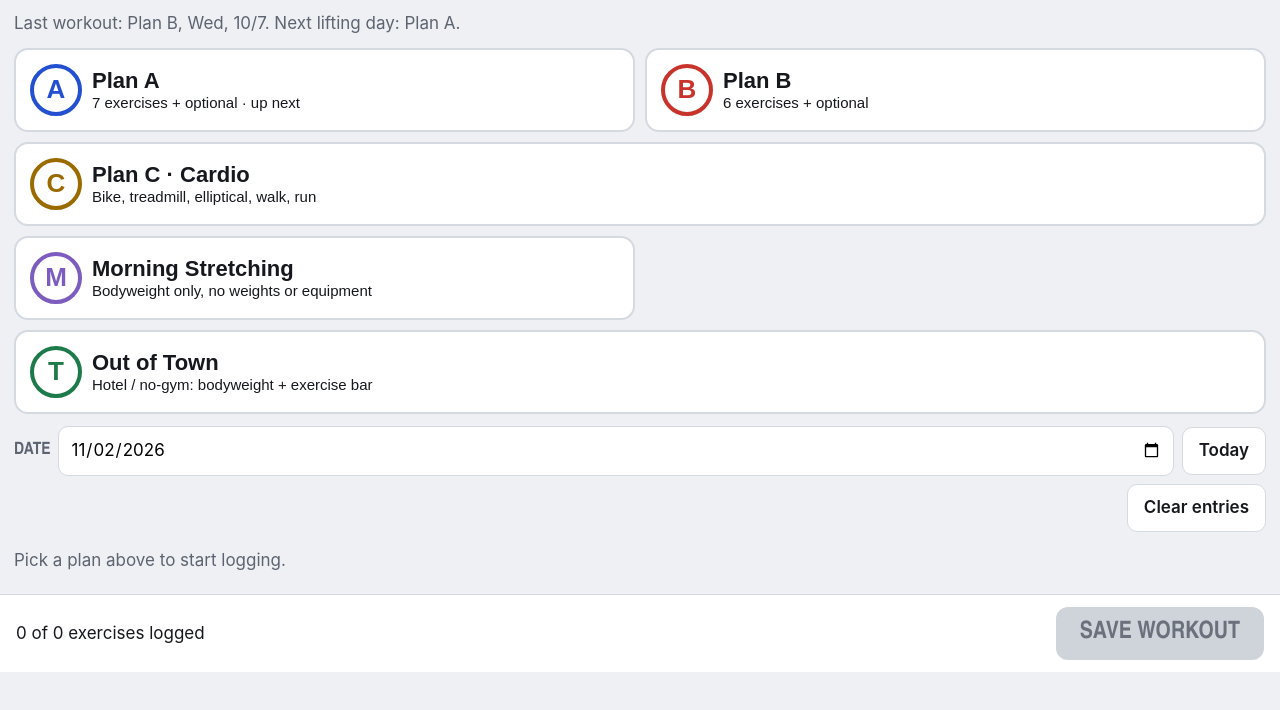
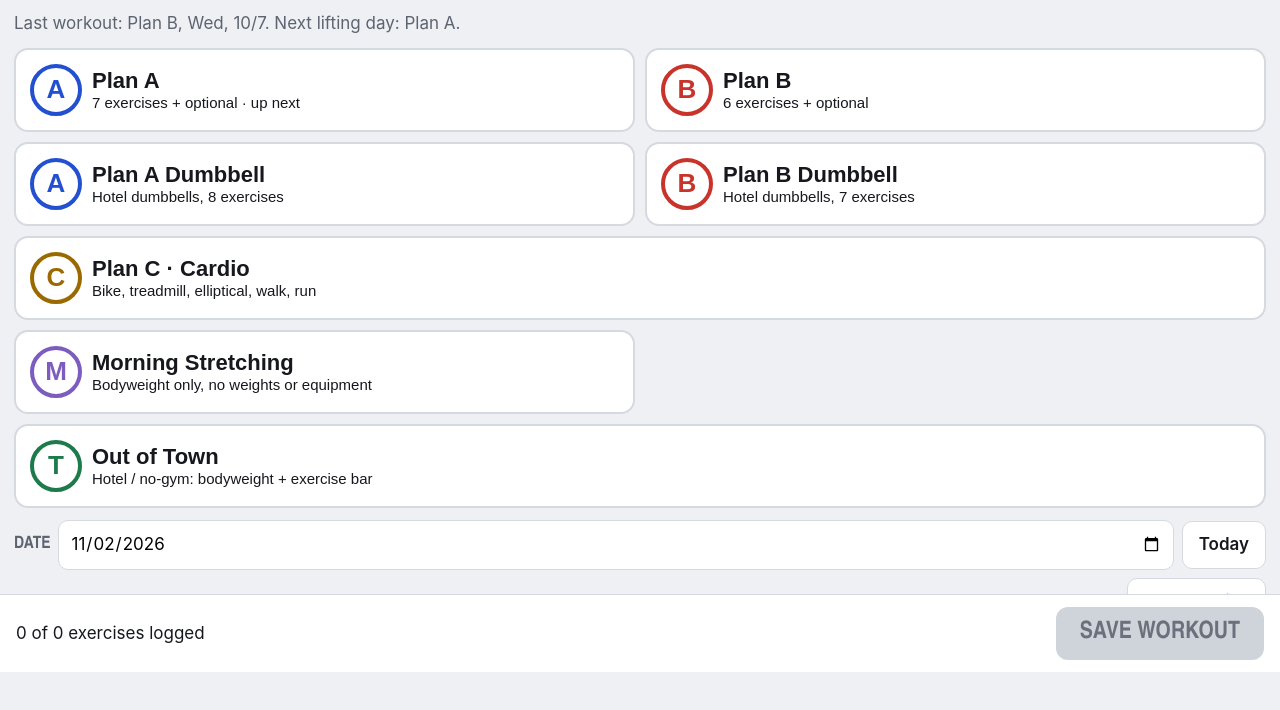
Before and after one commit to pbghamil-source/lift-log, a plain HTML site: page index.html in a window 1280 px wide. Shown: the part 128-838 px from the top of the page. Drawn offline with Linux system fonts and the light colour scheme.

Commit message:
Add Plan A Dumbbell and Plan B Dumbbell routines (hotel DB plans, default weights)

```diff
--- a/index.html
+++ b/index.html
@@ -32,7 +32,7 @@ input,textarea,select{font:inherit;padding:11px;border:1.5px solid var(--line);b
 .bar{position:fixed;left:0;right:0;bottom:0;background:#fff;border-top:1px solid var(--line);padding:12px 16px calc(12px + env(safe-area-inset-bottom));display:flex;justify-content:space-between;align-items:center;gap:12px;z-index:6}
 .bar .save{font-family:"Arial Narrow",Arial;font-stretch:condensed;font-weight:800;font-size:24px;padding:12px 24px;border-radius:12px;border:0;background:var(--ink);color:#fff}.bar .save:disabled{background:#cfd3da;color:#6b717c}
 .hist summary{list-style:none;cursor:pointer;display:flex;justify-content:space-between;align-items:center}.hist summary::-webkit-details-marker{display:none}
-.tag{color:#fff;font-weight:800;padding:4px 10px;border-radius:8px;font-size:15px}.ta{background:var(--a)}.tb{background:var(--b)}.tc{background:var(--c)}.tt{background:var(--t)}.tm{background:#7c5cbf}.plan.m .ic{color:#7c5cbf}
+.tag{color:#fff;font-weight:800;padding:4px 10px;border-radius:8px;font-size:15px}.ta{background:var(--a)}.tb{background:var(--b)}.tc{background:var(--c)}.tt{background:var(--t)}.tm{background:#7c5cbf}.tad{background:var(--a)}.tbd{background:var(--b)}.plan.m .ic{color:#7c5cbf}
 .hx{padding:8px 0;border-top:1px solid #eee;font-size:15px}.scale{display:flex;gap:6px}.scale button{flex:1;min-height:48px;font-size:19px;border-radius:10px;border:1.5px solid var(--line);background:#fff}
 .scale button.on{background:var(--ink);color:#fff}label{display:block;font-weight:600;margin:12px 0 4px}
 .zone{background:#fff7e0;border:1px solid #e6c56b;border-radius:10px;padding:10px;font-size:15px}
@@ -45,6 +45,8 @@ input,textarea,select{font:inherit;padding:11px;border:1.5px solid var(--line);b
  <div class="plans">
   <button class="plan a" data-p="A"><div class="ic">A</div><div><b>Plan A</b><span id="pa"></span></div></button>
   <button class="plan b" data-p="B"><div class="ic">B</div><div><b>Plan B</b><span id="pb"></span></div></button>
+  <button class="plan a" data-p="AD"><div class="ic">A</div><div><b>Plan A Dumbbell</b>Hotel dumbbells, 8 exercises</div></button>
+  <button class="plan b" data-p="BD"><div class="ic">B</div><div><b>Plan B Dumbbell</b>Hotel dumbbells, 7 exercises</div></button>
   <button class="plan c" data-p="C"><div class="ic">C</div><div><b>Plan C · Cardio</b>Bike, treadmill, elliptical, walk, run</div></button>
   <button class="plan m" data-p="M"><div class="ic">M</div><div><b>Morning Stretching</b>Bodyweight only, no weights or equipment</div></button>
   <button class="plan t" data-p="T"><div class="ic">T</div><div><b>Out of Town</b>Hotel / no-gym: bodyweight + exercise bar</div></button>
@@ -89,6 +91,22 @@ input,textarea,select{font:inherit;padding:11px;border:1.5px solid var(--line);b
 <div class="bar" id="bar"><div id="count">0 of 0 exercises logged</div><button class="save" id="save" disabled>SAVE WORKOUT</button></div>
 <script>
 const EX={
+ dgoblet:{n:"Box goblet squat (DB)",dw:30,dr:12,set:"Hold one dumbbell at your chest, box or bench behind you.",cue:"Sit back to the box, hip at about 90° or higher (left hip). Exhale standing up."},
+ dincpress:{n:"Neutral-grip incline DB press",dw:25,dr:12,set:"Low incline bench, palms facing each other.",cue:"Stop short of elbow lockout. Exhale on the press."},
+ dcsrow:{n:"Chest-supported DB row",dw:25,dr:11,set:"Chest on incline bench, neutral grip.",cue:"Pull elbows back, squeeze shoulder blades, slow lower without locking elbows."},
+ drdl:{n:"Short-range DB Romanian deadlift",dw:25,dr:12,set:"Dumbbells in front of thighs, soft knees.",cue:"Hinge only to mid-thigh/knee, hip at about 90° or less flexion. Flat back, exhale standing up."},
+ dshpress:{n:"Seated neutral-grip DB shoulder press",dw:20,dr:12,set:"Seated with back support, palms facing in.",cue:"Stop short of lockout. Ribs down, no arching."},
+ drear:{n:"Incline rear delt raise",dw:10,dr:12,set:"Chest on incline bench, light dumbbells.",cue:"Raise arms out wide with soft elbows, squeeze shoulder blades. Light and slow."},
+ dsuitcase:{n:"Suitcase carry (DB, timed)",u:"sec",dw:30,dr:30,set:"One dumbbell in one hand, then switch.",cue:"About 30 s per side. Walk tall without leaning. Enter seconds; note the weight."},
+ dplank:{n:"Bench plank",u:"sec",dr:30,set:"Hands or forearms on a bench, not the floor.",cue:"Straight line head to heels, 25-30 s. Keep breathing, no breath-holding."},
+ dsumo:{n:"Short-range DB sumo squat",dw:30,dr:12,set:"Wide stance, one dumbbell hanging between your legs.",cue:"Short range, hip stays above 90°. Exhale standing up."},
+ dsarow:{n:"Single-arm DB row (hand on bench)",dw:30,dr:12,set:"One hand on bench, neutral grip.",cue:"Pull elbow toward hip, slow lower without locking the elbow. 10-12 each side."},
+ dflatpress:{n:"Flat bench neutral-grip DB press",dw:25,dr:12,set:"Flat bench, palms facing each other.",cue:"No elbow lockout. Exhale on the press."},
+ dbridge:{n:"Bench hip bridge (DB on hips)",dw:30,dr:12,set:"Shoulders on bench, feet on floor, dumbbell on hips.",cue:"Short range, squeeze glutes at the top. Don't arch the low back."},
+ dlunge:{n:"Bench-supported split-stance mini lunge",low:1,dr:10,set:"Hold the bench for balance; bodyweight to 15 lb.",cue:"Short, slow range. Skip if the knee or left hip complains. 10-12 each side."},
+ dcalf:{n:"Standing single-DB calf raise",dw:25,dr:15,set:"One hand on the wall, dumbbell in the other.",cue:"Slow up, pause, slow down. 15 reps."},
+ dmarch:{n:"Offset single-arm DB march",u:"sec",dw:25,dr:30,set:"One dumbbell at your side, stand tall.",cue:"March in place 30 s per side without leaning. Enter seconds; note the weight."},
+
  legpress:{n:"Leg press",low:1,set:"Seat so knees bend ~90°, feet shoulder-width mid-platform. Hip: stop before knees come toward chest.",cue:"Push through the whole foot, knees track over toes. Don't bounce or lock knees hard."},
  chest:{n:"Chest press machine (neutral grip)",set:"Handles at mid-chest, neutral grip.",cue:"Shoulder blades back and down, stop ~10° short of lockout (elbow). Don't flare elbows or shrug."},
  pulldown:{n:"Lat pulldown",set:"Thigh pad snug; neutral handle if available.",cue:"Lead with elbows to upper chest. No yanking or leaning way back."},
@@ -121,7 +139,10 @@ const EX={
 };
 const PLANS={A:{main:["legpress","chest","pulldown","legcurl","shpress","abduct","plank"],opt:["fly","farmer","pallof"]},
  B:{main:["legpress","row","incline","backext","legext","calf"],opt:["pallof","stepup","chop","abcrunch","suitcase"]},
- M:{main:["mreach","mgolf","mhip","msqreach"],opt:[]},T:{main:["bwsquat","barchest","inclpush","pullapart","thigh","plank"],opt:["barlow","bridge","stepup"]}};
+ M:{main:["mreach","mgolf","mhip","msqreach"],opt:[]},T:{main:["bwsquat","barchest","inclpush","pullapart","thigh","plank"],opt:["barlow","bridge","stepup"]},
+ AD:{main:["dgoblet","dincpress","dcsrow","drdl","dshpress","drear","dsuitcase","dplank"],opt:[]},
+ BD:{main:["dsumo","dsarow","dflatpress","dbridge","dlunge","dcalf","dmarch"],opt:[]}};
+const PN=p=>p==="C"?"Plan C Cardio":p==="T"?"Out of Town":p==="M"?"Morning Stretching":p==="AD"?"Plan A Dumbbell":p==="BD"?"Plan B Dumbbell":"Plan "+p;
 const CARDIO=[{id:"bike",n:"Bike",lv:"Level"},{id:"tread",n:"Treadmill walk",lv:"Speed (mph)"},{id:"walk",n:"Walk",lv:"Distance (mi)"},{id:"ellip",n:"Elliptical",lv:"Resistance level"},{id:"run",n:"Run",lv:"Distance (mi) or speed",warn:"Hip resurfacing: get your surgeon's OK before running. Start with short walk/jog intervals on a treadmill; stop for any hip or groin pain."}];
 const $=s=>document.querySelector(s),$$=s=>[...document.querySelectorAll(s)];
 const KEY="liftlog_v1";
@@ -155,7 +176,7 @@ function renderTop(){const l=sorted().find(w=>w.plan==="A"||w.plan==="B"),n=next
  $("#pa").innerHTML=`${PLANS.A.main.length} exercises + optional${n==="A"?" · up next":""}`;$("#pb").innerHTML=`${PLANS.B.main.length} exercises + optional${n==="B"?" · up next":""}`;
  $$(".plan").forEach(b=>b.classList.toggle("on",b.dataset.p===plan));}
 function exCard(id,opt){const d=EX[id],l=lastFor(id),dr=draft[id]||(draft[id]={sets:[{w:"",r:""},{w:"",r:""}],note:""});
- const ph=i=>l&&l.e.sets?l.e.sets[Math.min(i,l.e.sets.length-1)]:{w:"",r:""};const sec=d.u==="sec";
+ const ph=i=>l&&l.e.sets?l.e.sets[Math.min(i,l.e.sets.length-1)]:{w:d.dw??"",r:d.dr??""};const sec=d.u==="sec";
  return`<div class="card" data-ex="${id}"><h3>${d.n}${opt?'<span class="opt">optional</span>':""}</h3>
  <div class="muted" style="font-size:15px">${l?`Last (${fmt(l.w.date)}): ${setsTxt(l.e,id)}${l.e.note?" — "+esc(l.e.note):""}`:"No log yet"} · Plan 2 × ${sec?"20-30 s":"10-12"}</div>
  ${d.tip?`<div class="warn">${d.tip}</div>`:""}<div class="sug">${suggest(id,l)}</div>
@@ -171,7 +192,7 @@ function cardioCard(c){const l=lastFor(c.id),dr=draft[c.id]||(draft[c.id]={min:"
  <input data-f="note" placeholder="Note" value="${esc(dr.note)}"></div>`}
 function renderEx(){const L=$("#exlist");if(!plan){L.innerHTML='<p class="muted">Pick a plan above to start logging.</p>';count();return}
  if(plan==="C"){L.innerHTML=`<div class="zone" style="margin-top:12px"><b>Zone 2 guide: 95-111 bpm</b> — you can talk in full sentences. Moderate 111-127. Rise slowly off the bike; stop for dizziness or chest pain.</div>`+CARDIO.map(cardioCard).join("")}
- else{const p=PLANS[plan];L.innerHTML=p.main.map(i=>exCard(i)).join("")+`<h2 style="margin:18px 0 0">Optional — only if feeling strong</h2>`+p.opt.map(i=>exCard(i,1)).join("")+`<div class="warn">Exhale on effort, never hold your breath. Stop for chest pain, dizziness, or sharp hip/elbow pain.</div>`}
+ else{const p=PLANS[plan];L.innerHTML=p.main.map(i=>exCard(i)).join("")+(p.opt.length?`<h2 style="margin:18px 0 0">Optional — only if feeling strong</h2>`+p.opt.map(i=>exCard(i,1)).join(""):"")+`<div class="warn">Exhale on effort, never hold your breath. Stop for chest pain, dizziness, or sharp hip/elbow pain.</div>`}
  count()}
 const esc=s=>String(s??"").replace(/[&<>"]/g,c=>({"&":"&amp;","<":"&lt;",">":"&gt;",'"':"&quot;"}[c]));
 const filled=id=>{const d=draft[id];if(!d)return 0;return d.sets?d.sets.some(s=>s.r!==""):d.min!==""};
@@ -189,9 +210,9 @@ $("#today").onclick=()=>$("#wdate").value=today();
 $("#clear").onclick=()=>{if(confirm("Clear all entries on this screen?")){draft={};renderEx()}};
 $("#save").onclick=()=>{const date=$("#wdate").value||today();const entries=[];
  if(plan==="C")CARDIO.forEach(c=>{if(filled(c.id)){const d=draft[c.id];entries.push({ex:c.id,name:c.n,cardio:{min:d.min,level:d.level,incline:d.incline,hr:d.hr},note:d.note})}});
- else PLANS[plan].main.concat(PLANS[plan].opt).forEach(id=>{if(filled(id)){const d=draft[id];entries.push({ex:id,name:EX[id].n,sets:(()=>{const l=lastFor(id);const ls=l&&l.e.sets||[];return d.sets.map((s,i)=>({s,i})).filter(o=>o.s.r!=="").map(({s,i})=>{let w=s.w;if(w===""){const p=ls[Math.min(i,ls.length-1)];w=p&&p.w!==""&&p.w!=null?p.w:""}return{w:w===""?"":+w,r:+s.r}})})(),note:d.note})}});
+ else PLANS[plan].main.concat(PLANS[plan].opt).forEach(id=>{if(filled(id)){const d=draft[id];entries.push({ex:id,name:EX[id].n,sets:(()=>{const l=lastFor(id);const ls=l&&l.e.sets||[];return d.sets.map((s,i)=>({s,i})).filter(o=>o.s.r!=="").map(({s,i})=>{let w=s.w;if(w===""){const p=ls[Math.min(i,ls.length-1)];w=p&&p.w!==""&&p.w!=null?p.w:(EX[id].dw??"")}return{w:w===""?"":+w,r:+s.r}})})(),note:d.note})}});
  DB.workouts.push({id:"w"+Date.now(),ts:Date.now(),date,plan,entries});store();draft={};plan=null;renderAll();alert("Workout saved 💪");scrollTo(0,0)};
-function renderHist(){const ws=sorted();$("#histlist").innerHTML=ws.length?ws.map(w=>`<details class="card hist"><summary><div><span class="tag t${w.plan.toLowerCase()}">${w.plan==="C"?"C · Cardio":w.plan==="T"?"Out of Town":w.plan==="M"?"Morning Stretching":"Plan "+w.plan}</span> <b>${fmtY(w.date)}</b></div><span class="muted">${w.entries.length} ▾</span></summary>
+function renderHist(){const ws=sorted();$("#histlist").innerHTML=ws.length?ws.map(w=>`<details class="card hist"><summary><div><span class="tag t${w.plan.toLowerCase()}">${w.plan==="C"?"C · Cardio":PN(w.plan)}</span> <b>${fmtY(w.date)}</b></div><span class="muted">${w.entries.length} ▾</span></summary>
  ${w.entries.map(e=>`<div class="hx"><b>${esc(e.name)}</b><br>${setsTxt(e,e.ex)}${e.note?`<br><i class="muted">${esc(e.note)}</i>`:""}</div>`).join("")}
  <button class="btn sm" data-del="${w.id}" style="margin-top:8px;color:var(--b)">Delete workout</button></details>`).join(""):'<p class="muted">No workouts yet.</p>'}
 $("#histlist").addEventListener("click",e=>{const id=e.target.dataset.del;if(id&&confirm("Delete this workout? This can't be undone.")){DB.workouts=DB.workouts.filter(w=>w.id!==id);store();renderAll()}});
@@ -210,7 +231,7 @@ function renderCI(){const L=cis();$("#cilist").innerHTML=L.map(c=>`<div class="c
 $("#cilist").addEventListener("click",e=>{const id=e.target.dataset.dc;if(id&&confirm("Delete this check-in?")){DB.checkins=DB.checkins.filter(c=>c.id!==id);store();renderCI()}});
 function summary(){const cut=new Date(Date.now()-7*864e5);const c=new Date(cut-cut.getTimezoneOffset()*6e4).toISOString().slice(0,10);
  const ws=sorted().filter(w=>w.date>=c).reverse();let t=`LIFT LOG summary (last 7 days)\n`;
- ws.forEach(w=>{t+=`\n${fmt(w.date)} — ${w.plan==="C"?"Plan C Cardio":w.plan==="T"?"Out of Town":w.plan==="M"?"Morning Stretching":"Plan "+w.plan}\n`;w.entries.forEach(e=>t+=`- ${e.name}: ${setsTxt(e,e.ex)}${e.note?" ("+e.note+")":""}\n`)});
+ ws.forEach(w=>{t+=`\n${fmt(w.date)} — ${PN(w.plan)}\n`;w.entries.forEach(e=>t+=`- ${e.name}: ${setsTxt(e,e.ex)}${e.note?" ("+e.note+")":""}\n`)});
  if(!ws.length)t+="\nNo workouts in the last 7 days.\n";const l=cis()[0];if(l)t+=`\nLatest check-in ${fmt(l.date)}: ${ciTxt(l)}${l.note?" — "+l.note:""}\n`;return t}
 $("#copy").onclick=async()=>{const t=summary(),o=$("#copyout");o.value=t;try{await navigator.clipboard.writeText(t);$("#copy").textContent="Copied ✓ — paste into chat";o.style.display="block"}catch(e){o.style.display="block";o.focus();o.select();try{document.execCommand("copy")}catch(_){}$("#copy").textContent="Select text below and copy"}};
 $("#exp").onclick=()=>{const b=new Blob([JSON.stringify(DB,null,2)],{type:"application/json"}),a=document.createElement("a");a.href=URL.createObjectURL(b);a.download=`lift-log-backup-${today()}.json`;a.click()};
```
